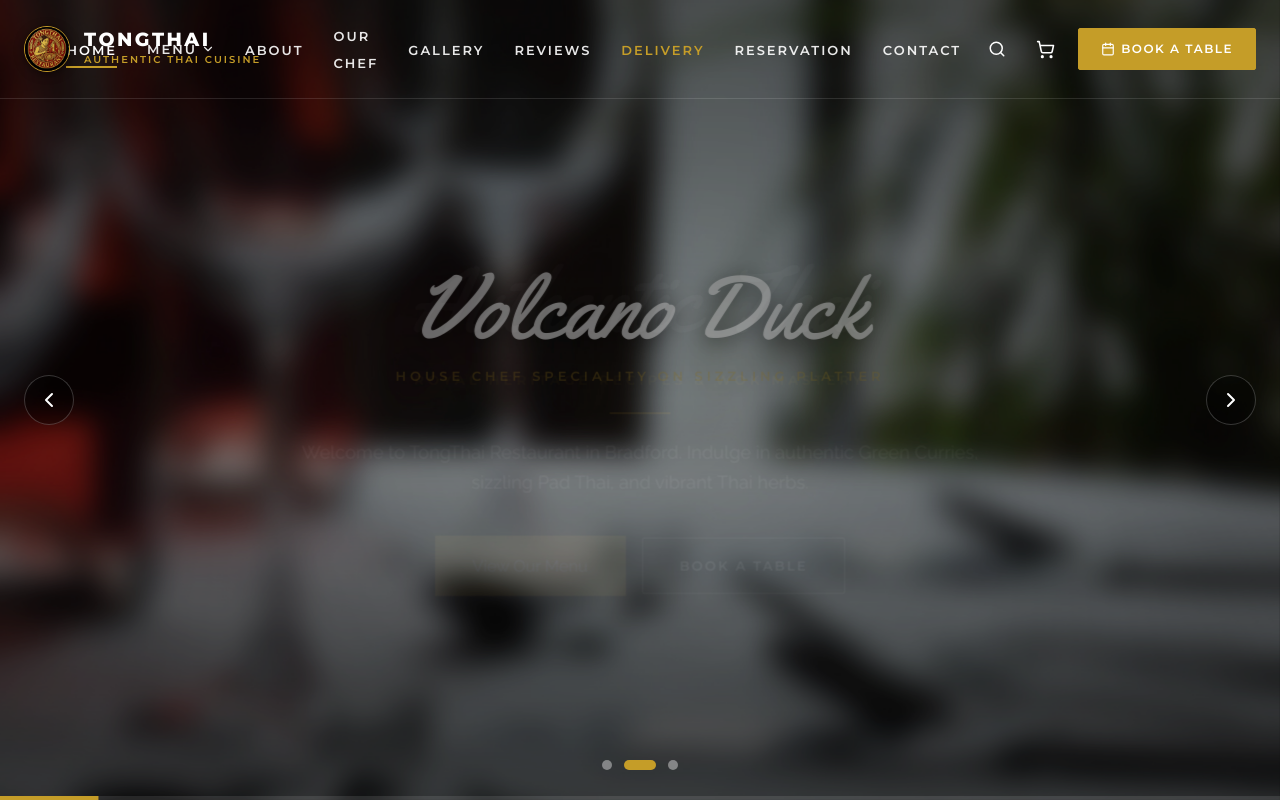
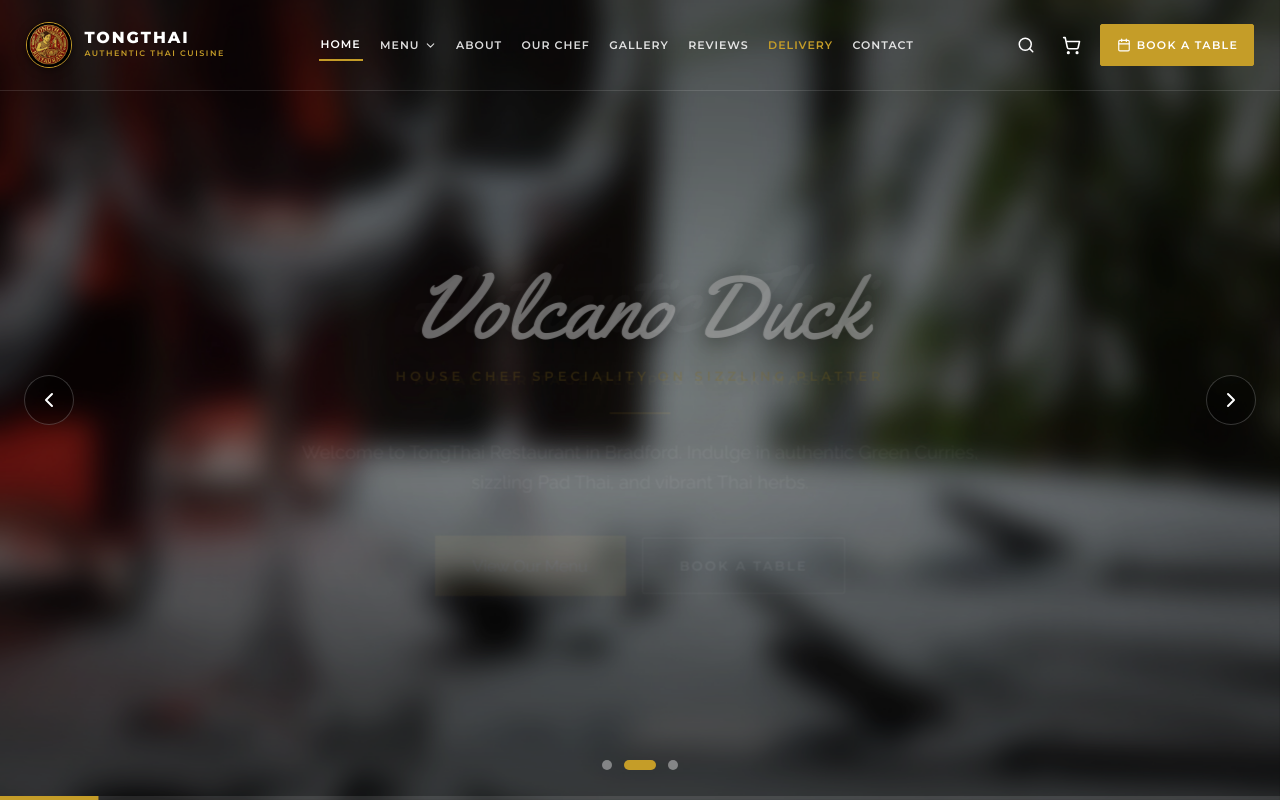
Before and after one commit to AliZaidi5110/tongthai, a Next.js app: page / in a window 1280 px wide. Shown: the top 802 px of the page. Built offline with nearby package versions, Linux system fonts and the light colour scheme.

Commit message:
fix(navbar): prevent navigation overlapping logo and wrap on laptop screens

```diff
--- a/src/components/Navbar.tsx
+++ b/src/components/Navbar.tsx
@@ -79,29 +79,14 @@ export default function Navbar({ onOpenReservation }: NavbarProps) {
           </Link>
 
           {/* Desktop Navigation */}
-          <nav style={{ display: 'none' }} className="desktop-nav">
-            <ul
-              style={{
-                display: 'flex',
-                alignItems: 'center',
-                gap: '30px',
-                listStyle: 'none',
-                margin: 0,
-                padding: 0,
-              }}
-            >
+          <nav className="desktop-nav">
+            <ul className="desktop-nav-list">
               <li>
                 <Link
                   href="/"
+                  className="desktop-nav-link"
                   style={{
-                    fontFamily: 'var(--font-heading)',
-                    fontSize: '0.8125rem',
-                    fontWeight: 600,
-                    textTransform: 'uppercase',
-                    letterSpacing: '2px',
                     color: '#ffffff',
-                    position: 'relative',
-                    padding: '8px 0',
                     borderBottom: '2px solid var(--color-gold)',
                   }}
                 >
@@ -117,21 +102,11 @@ export default function Navbar({ onOpenReservation }: NavbarProps) {
               >
                 <a
                   href="#chef-recommended"
-                  style={{
-                    fontFamily: 'var(--font-heading)',
-                    fontSize: '0.8125rem',
-                    fontWeight: 600,
-                    textTransform: 'uppercase',
-                    letterSpacing: '2px',
-                    color: 'rgba(255, 255, 255, 0.9)',
-                    display: 'flex',
-                    alignItems: 'center',
-                    gap: '4px',
-                    padding: '8px 0',
-                  }}
+                  className="desktop-nav-link"
+                  style={{ gap: '4px' }}
                 >
                   Menu
-                  <ChevronDown size={14} style={{ transition: 'transform 0.2s', transform: menuDropdownOpen ? 'rotate(180deg)' : 'none' }} />
+                  <ChevronDown size={13} style={{ transition: 'transform 0.2s', transform: menuDropdownOpen ? 'rotate(180deg)' : 'none' }} />
                 </a>
 
                 {menuDropdownOpen && (
@@ -139,7 +114,7 @@ export default function Navbar({ onOpenReservation }: NavbarProps) {
                     style={{
                       position: 'absolute',
                       top: '100%',
-                      left: '-20px',
+                      left: '-10px',
                       backgroundColor: '#181818',
                       border: '1px solid rgba(255, 255, 255, 0.1)',
                       boxShadow: '0 12px 30px rgba(0,0,0,0.5)',
@@ -204,65 +179,25 @@ export default function Navbar({ onOpenReservation }: NavbarProps) {
               </li>
 
               <li>
-                <a
-                  href="#about"
-                  style={{
-                    fontFamily: 'var(--font-heading)',
-                    fontSize: '0.8125rem',
-                    fontWeight: 600,
-                    textTransform: 'uppercase',
-                    letterSpacing: '2px',
-                    color: 'rgba(255, 255, 255, 0.9)',
-                  }}
-                >
+                <a href="#about" className="desktop-nav-link">
                   About
                 </a>
               </li>
 
               <li>
-                <a
-                  href="#chefs"
-                  style={{
-                    fontFamily: 'var(--font-heading)',
-                    fontSize: '0.8125rem',
-                    fontWeight: 600,
-                    textTransform: 'uppercase',
-                    letterSpacing: '2px',
-                    color: 'rgba(255, 255, 255, 0.9)',
-                  }}
-                >
+                <a href="#chefs" className="desktop-nav-link">
                   Our Chef
                 </a>
               </li>
 
               <li>
-                <a
-                  href="#experience"
-                  style={{
-                    fontFamily: 'var(--font-heading)',
-                    fontSize: '0.8125rem',
-                    fontWeight: 600,
-                    textTransform: 'uppercase',
-                    letterSpacing: '2px',
-                    color: 'rgba(255, 255, 255, 0.9)',
-                  }}
-                >
+                <a href="#experience" className="desktop-nav-link">
                   Gallery
                 </a>
               </li>
 
               <li>
-                <a
-                  href="#reviews"
-                  style={{
-                    fontFamily: 'var(--font-heading)',
-                    fontSize: '0.8125rem',
-                    fontWeight: 600,
-                    textTransform: 'uppercase',
-                    letterSpacing: '2px',
-                    color: 'rgba(255, 255, 255, 0.9)',
-                  }}
-                >
+                <a href="#reviews" className="desktop-nav-link">
                   Reviews
                 </a>
               </li>
@@ -270,47 +205,15 @@ export default function Navbar({ onOpenReservation }: NavbarProps) {
               <li>
                 <a
                   href="#delivery"
-                  style={{
-                    fontFamily: 'var(--font-heading)',
-                    fontSize: '0.8125rem',
-                    fontWeight: 600,
-                    textTransform: 'uppercase',
-                    letterSpacing: '2px',
-                    color: 'var(--color-gold)',
-                  }}
+                  className="desktop-nav-link"
+                  style={{ color: 'var(--color-gold)' }}
                 >
                   Delivery
                 </a>
               </li>
 
               <li>
-                <a
-                  href="#reservation"
-                  style={{
-                    fontFamily: 'var(--font-heading)',
-                    fontSize: '0.8125rem',
-                    fontWeight: 600,
-                    textTransform: 'uppercase',
-                    letterSpacing: '2px',
-                    color: 'rgba(255, 255, 255, 0.9)',
-                  }}
-                >
-                  Reservation
-                </a>
-              </li>
-
-              <li>
-                <a
-                  href="#contact"
-                  style={{
-                    fontFamily: 'var(--font-heading)',
-                    fontSize: '0.8125rem',
-                    fontWeight: 600,
-                    textTransform: 'uppercase',
-                    letterSpacing: '2px',
-                    color: 'rgba(255, 255, 255, 0.9)',
-                  }}
-                >
+                <a href="#contact" className="desktop-nav-link">
                   Contact
                 </a>
               </li>
@@ -548,33 +451,21 @@ export default function Navbar({ onOpenReservation }: NavbarProps) {
           align-items: center;
           justify-content: space-between;
           width: 100%;
-          padding-left: 12px;
-          padding-right: 12px;
-          gap: 8px;
+          max-width: 1440px;
+          margin: 0 auto;
+          padding-left: clamp(12px, 2vw, 32px);
+          padding-right: clamp(12px, 2vw, 32px);
+          gap: clamp(8px, 1.4vw, 20px);
         }
 
-        @media (min-width: 769px) {
-          .header-nav-container {
-            padding-left: 24px;
-            padding-right: 24px;
-            gap: 20px;
-          }
-        }
-
-        /* Logo Link */
+        /* Logo Link - Always preserve full logo width, never shrink */
         .header-logo-link {
           display: flex;
           align-items: center;
-          gap: 8px;
+          gap: clamp(8px, 1vw, 14px);
           z-index: 10;
-          min-width: 0;
-          flex-shrink: 1;
-        }
-
-        @media (min-width: 769px) {
-          .header-logo-link {
-            gap: 14px;
-          }
+          flex-shrink: 0 !important;
+          text-decoration: none;
         }
 
         .header-logo-icon {
@@ -585,7 +476,7 @@ export default function Navbar({ onOpenReservation }: NavbarProps) {
           overflow: hidden;
           box-shadow: 0 2px 10px rgba(0,0,0,0.5);
           border: 1.5px solid var(--color-gold);
-          flex-shrink: 0;
+          flex-shrink: 0 !important;
         }
 
         @media (min-width: 769px) {
@@ -598,56 +489,74 @@ export default function Navbar({ onOpenReservation }: NavbarProps) {
         .header-logo-text {
           display: flex;
           flex-direction: column;
-          min-width: 0;
+          flex-shrink: 0 !important;
         }
 
         .header-logo-title {
           font-family: var(--font-heading);
-          font-size: 1.05rem;
+          font-size: clamp(1rem, 1.2vw, 1.1875rem);
           font-weight: 800;
-          letter-spacing: 1.5px;
+          letter-spacing: clamp(1.2px, 0.15vw, 2.2px);
           color: #ffffff;
           line-height: 1.1;
           text-transform: uppercase;
           white-space: nowrap;
         }
 
-        @media (min-width: 769px) {
-          .header-logo-title {
-            font-size: 1.1875rem;
-            letter-spacing: 2.5px;
-          }
-        }
-
         .header-logo-subtitle {
           font-family: var(--font-heading);
-          font-size: 0.5625rem;
+          font-size: clamp(0.5rem, 0.6vw, 0.625rem);
           font-weight: 600;
-          letter-spacing: 1.2px;
+          letter-spacing: clamp(1px, 0.12vw, 1.8px);
           color: var(--color-gold);
           text-transform: uppercase;
           white-space: nowrap;
         }
 
-        @media (min-width: 769px) {
-          .header-logo-subtitle {
-            font-size: 0.625rem;
-            letter-spacing: 2px;
-          }
+        /* Desktop Navigation Container */
+        .desktop-nav {
+          display: none;
+          flex: 1 1 auto;
+          justify-content: center;
+          margin: 0 clamp(6px, 1vw, 18px);
+          min-width: 0;
         }
 
-        /* Actions */
+        .desktop-nav-list {
+          display: flex;
+          align-items: center;
+          gap: clamp(8px, 1.2vw, 22px);
+          list-style: none;
+          margin: 0;
+          padding: 0;
+          white-space: nowrap;
+        }
+
+        .desktop-nav-link {
+          font-family: var(--font-heading);
+          font-size: clamp(0.6875rem, 0.78vw, 0.8125rem);
+          font-weight: 600;
+          text-transform: uppercase;
+          letter-spacing: clamp(0.8px, 0.08vw, 1.4px);
+          color: rgba(255, 255, 255, 0.85);
+          white-space: nowrap;
+          padding: 6px 2px;
+          transition: color 0.2s ease;
+          display: inline-flex;
+          align-items: center;
+          text-decoration: none;
+        }
+
+        .desktop-nav-link:hover {
+          color: var(--color-gold);
+        }
+
+        /* Actions Group */
         .header-actions-group {
           display: flex;
           align-items: center;
-          gap: 6px;
-          flex-shrink: 0;
-        }
-
-        @media (min-width: 769px) {
-          .header-actions-group {
-            gap: 16px;
-          }
+          gap: clamp(6px, 1vw, 14px);
+          flex-shrink: 0 !important;
         }
 
         .header-icon-btn {
@@ -659,6 +568,7 @@ export default function Navbar({ onOpenReservation }: NavbarProps) {
           justify-content: center;
           transition: all 0.2s ease;
           background: transparent;
+          flex-shrink: 0;
         }
 
         .header-icon-btn:hover {
@@ -712,20 +622,24 @@ export default function Navbar({ onOpenReservation }: NavbarProps) {
 
         #header-book-btn {
           display: none;
-          padding: 10px 22px;
-          font-size: 0.75rem;
-          letter-spacing: 1.5px;
+          padding: clamp(8px, 0.8vw, 11px) clamp(12px, 1.2vw, 22px);
+          font-size: clamp(0.6875rem, 0.75vw, 0.75rem);
+          letter-spacing: clamp(1px, 0.1vw, 1.5px);
           text-transform: uppercase;
           font-family: var(--font-heading);
           font-weight: 600;
           border-radius: 2px;
           align-items: center;
           gap: 6px;
+          white-space: nowrap;
+          flex-shrink: 0 !important;
         }
 
         @media (min-width: 992px) {
           .desktop-nav {
-            display: block !important;
+            display: flex !important;
+            align-items: center;
+            justify-content: center;
           }
           #header-book-btn {
             display: inline-flex !important;
```
